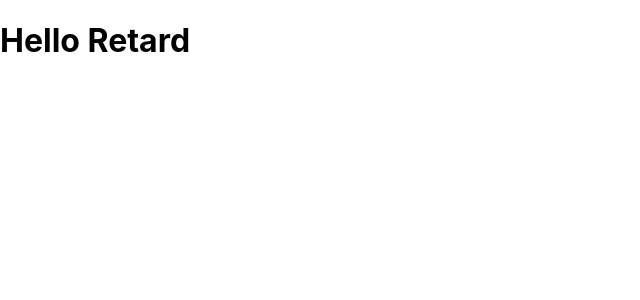
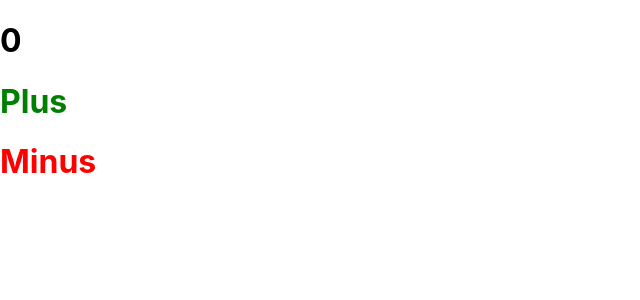
Before and after one commit to bejolo018/reactjs-practice, a React (Create React App) app in the folder react-prac/: page / in a window 1280 px wide. Shown: the top 300 px of the page, without its empty margins (0-640 px from the left). Built offline with nearby package versions, Linux system fonts and the light colour scheme.

Commit message:
Got practice with state and hooks by creating a counter using onclicks and useState

```diff
--- a/react-prac/src/App.js
+++ b/react-prac/src/App.js
@@ -1,11 +1,13 @@
 import React from 'react';
 import './App.css';
 import HelloWorld from './Components/HelloWorld';
+import CounterExample from './Components/CounterExample';
 
 function App() {
   return (
     <div>
-      <HelloWorld name="Retard"/>
+      {/* <HelloWorld name="Dumb"/> */}
+      <CounterExample />
     </div>
   );
 }
--- /dev/null
+++ b/react-prac/src/Components/CounterExample.js
@@ -0,0 +1,31 @@
+import React, { useState } from 'react'
+
+export default function CounterExample() {
+    // Be sure that your second function is a setter for the variable
+    // Use state takes one argument which is the value we want to store
+    const [count, setCount] = useState(0)
+
+    // The first h1 is simply rendering the count, which we set to 0
+    // by default in set state
+
+    // The second h1 uses an onclick, in which we pass in a function that
+    // returns the setCount setter in which we increment by adding whatever
+    // the count value is, plus one.
+
+    // The third h1 uses the logic of the second, except this time
+    // we are subtracting instead of adding
+
+    return (
+        <div>
+            <h1>
+                {count}
+            </h1>
+            <h1 onClick={() => setCount(count + 1)} style={{color: 'green'}}>
+                Plus
+            </h1>
+            <h1 onClick={() => setCount(count - 1) } style={{color: 'red'}}>
+                Minus
+            </h1>
+        </div>
+    )
+}
```
